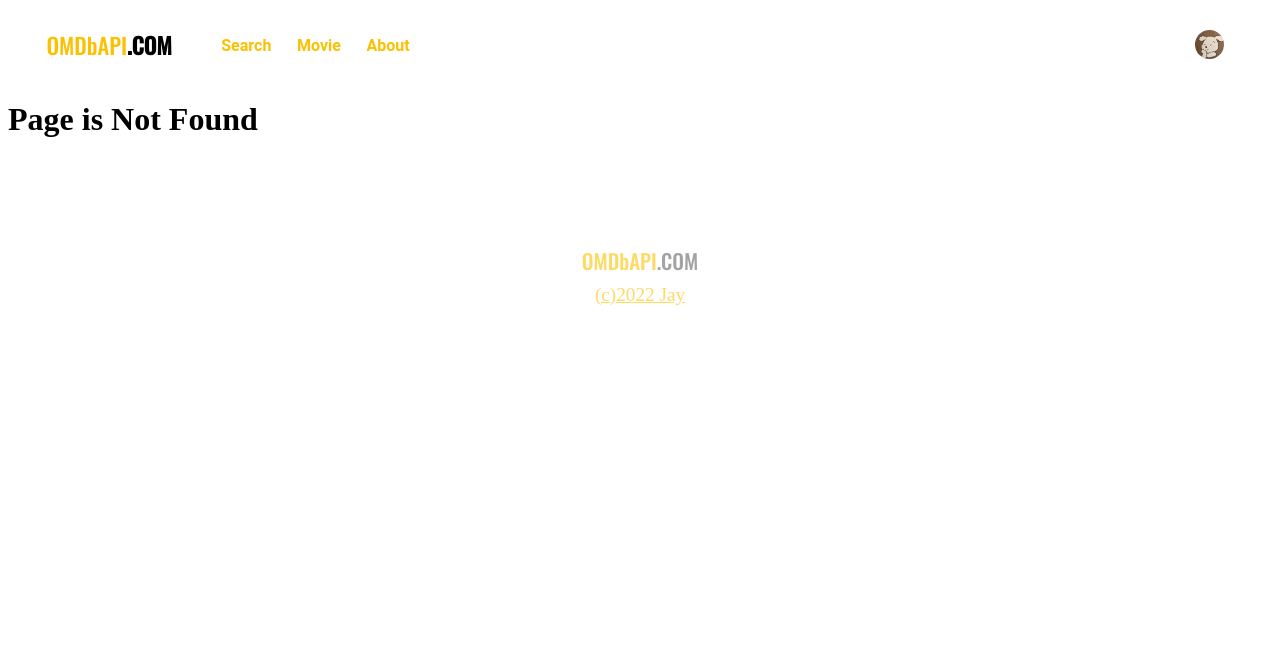
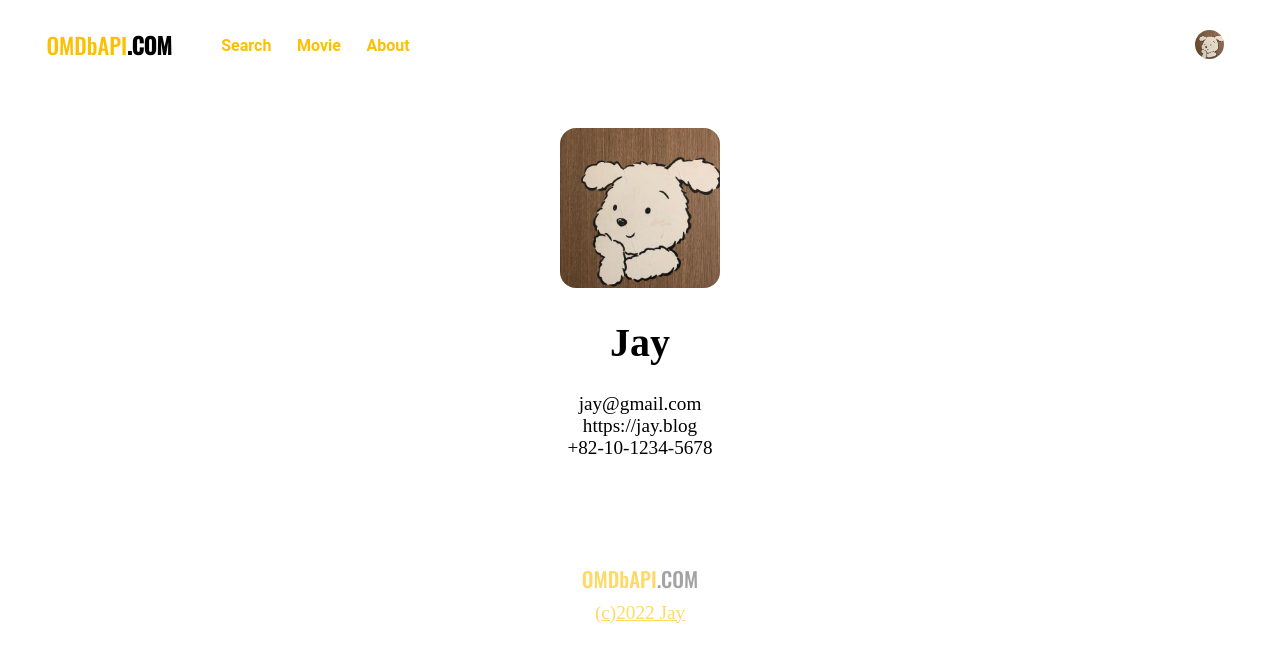
Before and after one commit to jeonghwanJay/vue2-movie-app, a Vue app: page /about in a window 1280 px wide. Before the commit this address had no page. Shown: the top 662 px of the page. Built offline with nearby package versions, Linux system fonts and the light colour scheme.

Commit message:
add : MyInformation.vue,MyInformationForm.vue edit : AppHeader.vue, index.js(in router folder)

```diff
--- a/src/components/common/AppHeader.vue
+++ b/src/components/common/AppHeader.vue
@@ -12,14 +12,20 @@
         <a class="nav-item" href="/about">About</a>
       </div>
     </div>
-    <div class="profile">
+    <div class="profile" v-on:click="clickAbout">
       <img src="../../assets/MyProfile.jpeg" alt="MyProfile" />
     </div>
   </header>
 </template>
 
 <script>
-export default {};
+export default {
+  methods: {
+    clickAbout() {
+      this.$router.push("/about");
+    },
+  },
+};
 </script>
 
 <style scoped>
@@ -53,6 +59,10 @@ export default {};
   color: #fdc000;
   font-weight: bold;
 }
+.nav-item:active {
+  background: #fdc000;
+  color: white;
+}
 .profile {
   position: absolute;
   right: 3rem;
@@ -61,5 +71,6 @@ export default {};
 .profile img {
   width: 1.8rem;
   border-radius: 1rem;
+  cursor: pointer;
 }
 </style>
--- /dev/null
+++ b/src/components/posts/MyInformationForm.vue
@@ -0,0 +1,36 @@
+<template>
+  <div class="container">
+    <img
+      src="../../assets/MyProfile.jpeg"
+      alt="Profile Image"
+      class="profile-Img"
+    />
+    <h1 class="name">Jay</h1>
+    <p class="information">
+      jay@gmail.com<br />
+      https://jay.blog<br />
+      +82-10-1234-5678
+    </p>
+  </div>
+</template>
+
+<script>
+export default {};
+</script>
+
+<style scoped>
+.container {
+  text-align: center;
+  padding: 3rem 0 0 0;
+}
+.name {
+  font-size: 2.5rem;
+}
+.information {
+  font-size: 1.2rem;
+}
+.profile-Img {
+  width: 10rem;
+  border-radius: 1rem;
+}
+</style>
--- a/src/router/index.js
+++ b/src/router/index.js
@@ -16,6 +16,10 @@ const router = new VueRouter({
       component: () => import("../views/MainPage.vue"),
     },
     {
+      path: "/about",
+      component: () => import("../views/MyInformation.vue"),
+    },
+    {
       path: "*",
       component: () => import("@/views/NotFoundPage.vue"),
     },
--- /dev/null
+++ b/src/views/MyInformation.vue
@@ -0,0 +1,16 @@
+<template>
+  <div>
+    <my-information-form></my-information-form>
+  </div>
+</template>
+
+<script>
+import MyInformationForm from "../components/posts/MyInformationForm.vue";
+export default {
+  components: {
+    MyInformationForm,
+  },
+};
+</script>
+
+<style></style>
```
